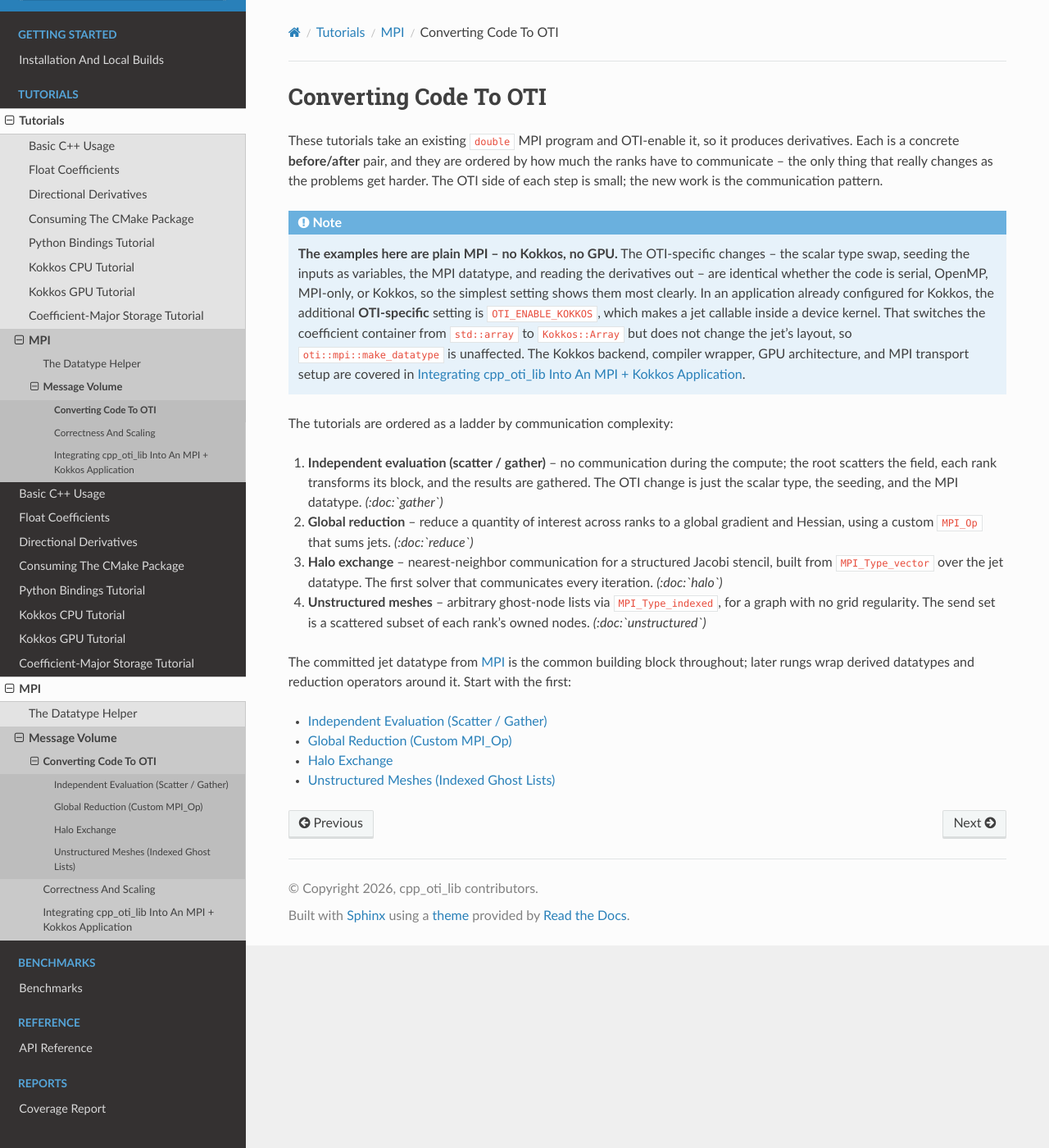
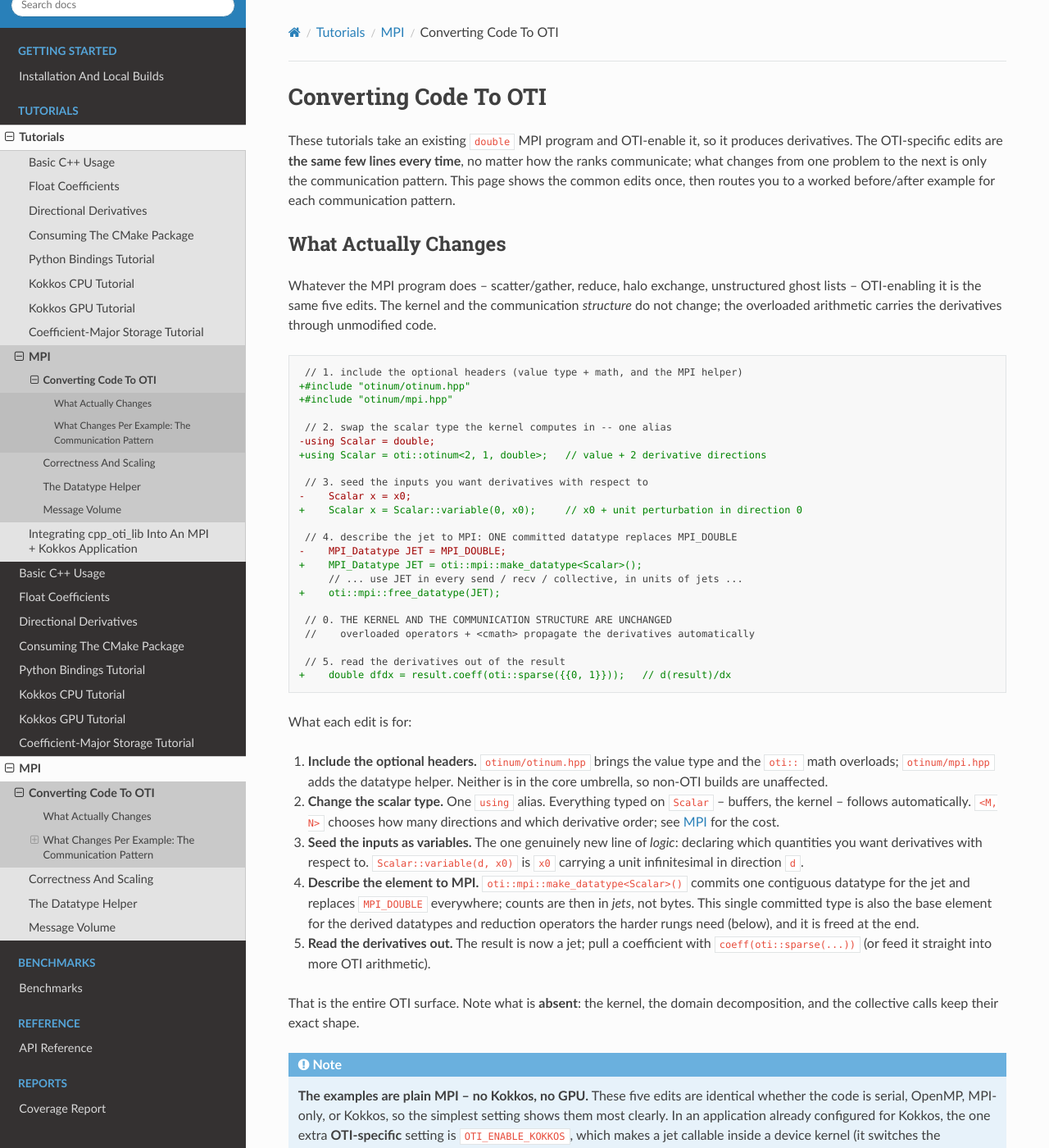
Before and after one commit to Samm-Py/cpp_oti_lib, a Sphinx documentation site: the page built from docs/tutorials/mpi/converting/index.rst, in a window 1280 px wide and 1400 px high. Shown: the whole window at 82% size. Built offline with Sphinx 7.4.7 and the Read the Docs theme 3.1.0, drawn with Linux system fonts in a browser that asks for light colours; some of the changed text lies outside the part shown.

Commit message:
Docs: promote integration to a top-level tutorial; rework MPI converting page + unstructured figure
- Move integration.rst out of the MPI section to a standalone top-level
  tutorial (the MPI + Kokkos culmination); fix its internal links and all
  inbound references.
- Rebuild converting/index as a real landing page: one consolidated 'what
  changes' diff (the OTI surface common to every MPI conversion) plus a table
  routing each rung to the one MPI mechanism it adds.
- Redesign the unstructured figure: every node a full OTI_M^N jet tower with one
  labelled as the key; bidirectional irregular exchange (indexed send ->
  contiguous receive); ghost towers transparent; aligned rank labels.
- Fix the MPI landing-page toctrees so the section captions no longer nest under
  'Message Volume' (hoisted above the subsections, hidden, with prose links).

Docs build clean under sphinx -W.

Co-Authored-By: Claude Opus 4.8 <noreply@anthropic.com>

```diff
--- a/docs/tutorials/index.rst
+++ b/docs/tutorials/index.rst
@@ -22,6 +22,10 @@ These tutorials focus on practical workflows:
 * :doc:`mpi/index` distributes OTI numbers across MPI ranks: a committed
   ``MPI_Datatype`` for one jet, an embarrassingly-parallel gather, a datatype
   confidence test, and the same gather for GPU-resident jets.
+* :doc:`integration` is the culmination: bringing ``cpp_oti_lib`` into a real
+  application that stacks **MPI** for distribution and **Kokkos** for on-node /
+  GPU parallelism -- the dependency model, the device transport pattern, the
+  CMake recipe, and the toolchain pitfalls.
 
 The first three tutorials are ordinary C++ programs and include their expected
 terminal output. The Kokkos tutorials focus on backend configuration and test
--- a/docs/tutorials/mpi/converting/gather.rst
+++ b/docs/tutorials/mpi/converting/gather.rst
@@ -188,7 +188,7 @@ For an application that already uses Kokkos, the additional **OTI-specific**
 configuration is to enable ``OTI_ENABLE_KOKKOS`` so a jet is callable inside a
 device kernel. Selecting and configuring the Kokkos backend, compiler wrapper,
 and GPU architecture remain part of the application's normal Kokkos toolchain;
-the complete setup is covered in :doc:`../integration`.
+the complete setup is covered in :doc:`../../integration`.
 
 The Result
 ----------
@@ -216,7 +216,7 @@ derivatives come out alongside it -- ``d/du`` seeded per point and scattered,
 ``d/dp`` seeded once and broadcast. Because the collectives only move jets, the
 sample is identical at every rank count. From here the full dependency model,
 CMake recipe, the device-pointer vs host-staging transport choice, and the
-toolchain gotchas are in :doc:`../integration`.
+toolchain gotchas are in :doc:`../../integration`.
 
 Correctness And Scaling
 -----------------------
--- a/docs/tutorials/mpi/converting/index.rst
+++ b/docs/tutorials/mpi/converting/index.rst
@@ -2,43 +2,117 @@ Converting Code To OTI
 ======================
 
 These tutorials take an existing ``double`` MPI program and OTI-enable it, so it
-produces derivatives. Each is a concrete **before/after** pair, and they are
-ordered by how much the ranks have to communicate -- the only thing that really
-changes as the problems get harder. The OTI side of each step is small; the new
-work is the communication pattern.
+produces derivatives. The OTI-specific edits are **the same few lines every
+time**, no matter how the ranks communicate; what changes from one problem to the
+next is only the communication pattern. This page shows the common edits once,
+then routes you to a worked before/after example for each communication pattern.
+
+What Actually Changes
+---------------------
+
+Whatever the MPI program does -- scatter/gather, reduce, halo exchange,
+unstructured ghost lists -- OTI-enabling it is the same five edits. The kernel and
+the communication *structure* do not change; the overloaded arithmetic carries the
+derivatives through unmodified code.
+
+.. code-block:: diff
+
+    // 1. include the optional headers (value type + math, and the MPI helper)
+   +#include "otinum/otinum.hpp"
+   +#include "otinum/mpi.hpp"
+
+    // 2. swap the scalar type the kernel computes in -- one alias
+   -using Scalar = double;
+   +using Scalar = oti::otinum<2, 1, double>;   // value + 2 derivative directions
+
+    // 3. seed the inputs you want derivatives with respect to
+   -    Scalar x = x0;
+   +    Scalar x = Scalar::variable(0, x0);     // x0 + unit perturbation in direction 0
+
+    // 4. describe the jet to MPI: ONE committed datatype replaces MPI_DOUBLE
+   -    MPI_Datatype JET = MPI_DOUBLE;
+   +    MPI_Datatype JET = oti::mpi::make_datatype<Scalar>();
+        // ... use JET in every send / recv / collective, in units of jets ...
+   +    oti::mpi::free_datatype(JET);
+
+    // 0. THE KERNEL AND THE COMMUNICATION STRUCTURE ARE UNCHANGED
+    //    overloaded operators + <cmath> propagate the derivatives automatically
+
+    // 5. read the derivatives out of the result
+   +    double dfdx = result.coeff(oti::sparse({{0, 1}}));   // d(result)/dx
+
+What each edit is for:
+
+#. **Include the optional headers.** ``otinum/otinum.hpp`` brings the value type
+   and the ``oti::`` math overloads; ``otinum/mpi.hpp`` adds the datatype helper.
+   Neither is in the core umbrella, so non-OTI builds are unaffected.
+#. **Change the scalar type.** One ``using`` alias. Everything typed on ``Scalar``
+   -- buffers, the kernel -- follows automatically. ``<M, N>`` chooses how many
+   directions and which derivative order; see :doc:`../index` for the cost.
+#. **Seed the inputs as variables.** The one genuinely new line of *logic*:
+   declaring which quantities you want derivatives with respect to.
+   ``Scalar::variable(d, x0)`` is ``x0`` carrying a unit infinitesimal in
+   direction ``d``.
+#. **Describe the element to MPI.** ``oti::mpi::make_datatype<Scalar>()`` commits
+   one contiguous datatype for the jet and replaces ``MPI_DOUBLE`` everywhere;
+   counts are then in *jets*, not bytes. This single committed type is also the
+   base element for the derived datatypes and reduction operators the harder rungs
+   need (below), and it is freed at the end.
+#. **Read the derivatives out.** The result is now a jet; pull a coefficient with
+   ``coeff(oti::sparse(...))`` (or feed it straight into more OTI arithmetic).
+
+That is the entire OTI surface. Note what is **absent**: the kernel, the domain
+decomposition, and the collective calls keep their exact shape.
 
 .. note::
 
-   **The examples here are plain MPI -- no Kokkos, no GPU.** The OTI-specific
-   changes -- the scalar type swap, seeding the inputs as variables, the MPI
-   datatype, and reading the derivatives out -- are identical whether the code is
-   serial, OpenMP, MPI-only, or Kokkos, so the simplest setting shows them most
-   clearly. In an application already configured for Kokkos, the additional
-   **OTI-specific** setting is ``OTI_ENABLE_KOKKOS``, which makes a jet callable
-   inside a device kernel. That switches the coefficient container from
-   ``std::array`` to ``Kokkos::Array`` but does not change the jet's layout, so
-   ``oti::mpi::make_datatype`` is unaffected. The Kokkos backend, compiler
-   wrapper, GPU architecture, and MPI transport setup are covered in
-   :doc:`../integration`.
+   **The examples are plain MPI -- no Kokkos, no GPU.** These five edits are
+   identical whether the code is serial, OpenMP, MPI-only, or Kokkos, so the
+   simplest setting shows them most clearly. In an application already configured
+   for Kokkos, the one extra **OTI-specific** setting is ``OTI_ENABLE_KOKKOS``,
+   which makes a jet callable inside a device kernel (it switches the coefficient
+   container from ``std::array`` to ``Kokkos::Array`` but does not change the
+   layout, so ``oti::mpi::make_datatype`` is unaffected). The Kokkos backend,
+   compiler wrapper, GPU architecture, and MPI transport setup are covered in
+   :doc:`../../integration`.
 
-The tutorials are ordered as a ladder by communication complexity:
+What Changes Per Example: The Communication Pattern
+---------------------------------------------------
 
-#. **Independent evaluation (scatter / gather)** -- no communication during the
-   compute; the root scatters the field, each rank transforms its block, and the
-   results are gathered. The OTI change is just the scalar type, the seeding, and
-   the MPI datatype. *(:doc:`gather`)*
-#. **Global reduction** -- reduce a quantity of interest across ranks to a global
-   gradient and Hessian, using a custom ``MPI_Op`` that sums jets. *(:doc:`reduce`)*
-#. **Halo exchange** -- nearest-neighbor communication for a structured Jacobi
-   stencil, built from ``MPI_Type_vector`` over the jet datatype. The first solver
-   that communicates every iteration. *(:doc:`halo`)*
-#. **Unstructured meshes** -- arbitrary ghost-node lists via ``MPI_Type_indexed``,
-   for a graph with no grid regularity. The send set is a scattered subset of each
-   rank's owned nodes. *(:doc:`unstructured`)*
+Edit 4 above is where the rungs diverge. Each example is a concrete before/after
+pair; they are ordered by how much the ranks must communicate -- the real axis of
+difficulty -- and each adds exactly **one** new piece of MPI built on the committed
+jet datatype:
 
-The committed jet datatype from :doc:`../index` is the common building
-block throughout; later rungs wrap derived datatypes and reduction operators
-around it. Start with the first:
+.. list-table::
+   :header-rows: 1
+   :widths: 26 40 34
+
+   * - Rung
+     - New MPI surface (on top of the jet datatype)
+     - Example
+   * - **Independent evaluation**
+     - just the datatype -- ``Scatterv`` / ``Bcast`` / ``Gatherv`` move jets
+       directly (no custom op)
+     - :doc:`gather`
+   * - **Global reduction**
+     - a custom ``MPI_Op`` (``oti::mpi::make_sum_op``) to fold jets in
+       ``Reduce`` / ``Allreduce``
+     - :doc:`reduce`
+   * - **Halo exchange**
+     - ``MPI_Type_vector`` over the jet for strided structured halos; first solver
+       that communicates every iteration
+     - :doc:`halo`
+   * - **Unstructured meshes**
+     - ``MPI_Type_indexed`` over the jet for arbitrary, scattered ghost-node lists
+     - :doc:`unstructured`
+
+Movement collectives (scatter / gather / broadcast / allgather) need *only* the
+datatype; combining collectives (reduce) additionally need a custom operator;
+communicating solvers additionally wrap a derived datatype around the jet. The
+committed jet datatype from :doc:`../index` is the common building block
+throughout, and :doc:`../verification` validates it and the derivatives across
+shapes and rank counts.
 
 .. toctree::
    :maxdepth: 1
```
Also changed, not shown: other parts of docs/tutorials/index.rst (+1 -0 lines), docs/tutorials/integration.rst (renamed from docs/tutorials/mpi/integration.rst, +8 -8 lines), docs/tutorials/mpi/converting/unstructured.rst (+14 -11 lines), docs/tutorials/mpi/index.rst (+23 -25 lines), docs/_static/diagrams/mpi_unstructured.png, 1 other file.
